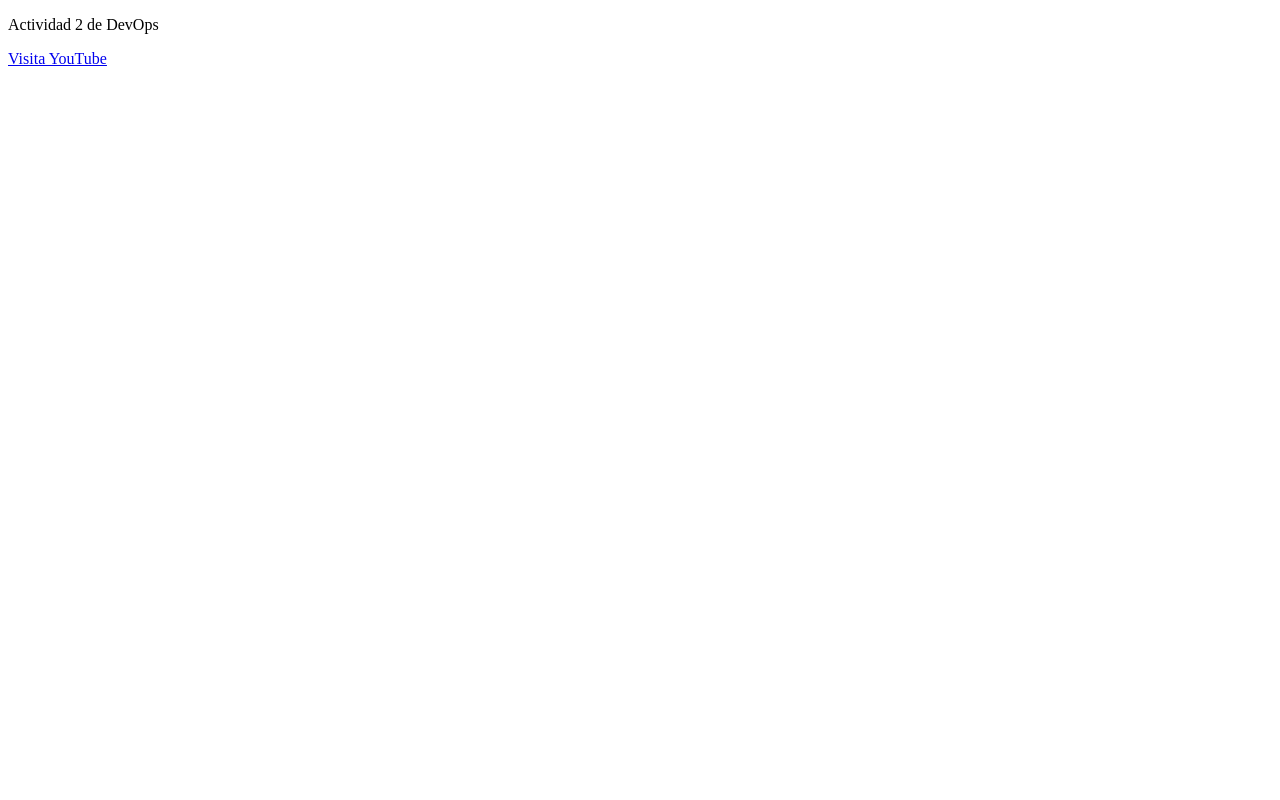
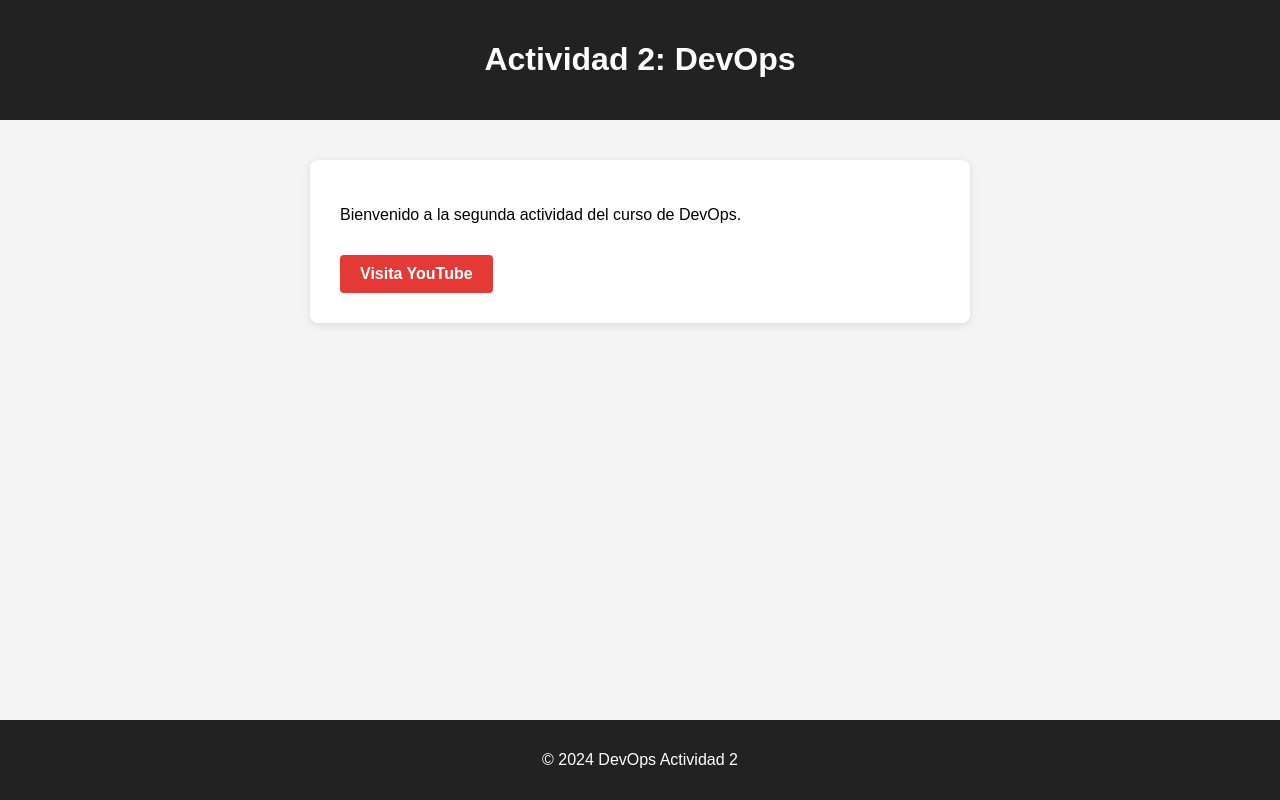
Before and after one commit to tell1to/DevOps-Actv-2, a plain HTML site: page index.html in a window 1280 px wide. Drawn offline with Linux system fonts and the light colour scheme.

Commit message:
second-commit

```diff
--- a/index.html
+++ b/index.html
@@ -1,12 +1,69 @@
 <!DOCTYPE html>
-<html lang="en">
+<html lang="es"></html>
 <head>
     <meta charset="UTF-8">
     <meta name="viewport" content="width=device-width, initial-scale=1.0">
-    <title>Document</title>
+    <title>Actividad 2 - DevOps</title>
+    <style>
+        body {
+            font-family: Arial, sans-serif;
+            margin: 0;
+            padding: 0;
+            background: #f4f4f4;
+        }
+        header {
+            background: #222;
+            color: #fff;
+            padding: 20px 0;
+            text-align: center;
+        }
+        main {
+            padding: 30px;
+            max-width: 600px;
+            margin: 40px auto;
+            background: #fff;
+            border-radius: 8px;
+            box-shadow: 0 2px 8px rgba(0,0,0,0.1);
+        }
+        .btn {
+            display: inline-block;
+            padding: 10px 20px;
+            background: #e53935;
+            color: #fff;
+            text-decoration: none;
+            border-radius: 4px;
+            font-weight: bold;
+            transition: background 0.2s;
+            margin-top: 15px;
+        }
+        .btn:hover {
+            background: #b71c1c;
+        }
+        footer {
+            text-align: center;
+            padding: 15px 0;
+            background: #222;
+            color: #fff;
+            position: fixed;
+            width: 100%;
+            bottom: 0;
+        }
+    </style>
 </head>
 <body>
-    <p>Actividad 2 de DevOps</p>
-    <a href="https://www.youtube.com/" target="_blank">Visita YouTube</a>
+    <header>
+        <h1>Actividad 2: DevOps</h1>
+    </header>
+    <main>
+        <section>
+            <p>Bienvenido a la segunda actividad del curso de DevOps.</p>
+            <a href="https://www.youtube.com/" target="_blank" rel="noopener noreferrer" class="btn">
+                Visita YouTube
+            </a>
+        </section>
+    </main>
+    <footer>
+        <p>&copy; 2024 DevOps Actividad 2</p>
+    </footer>
 </body>
 </html>
--- /dev/null
+++ b/style.css
@@ -0,0 +1,127 @@
+/* Reset some default styles */
+* {
+    margin: 0;
+    padding: 0;
+    box-sizing: border-box;
+}
+
+/* Body styling */
+body {
+    font-family: 'Segoe UI', Arial, sans-serif;
+    background: #f4f6f8;
+    color: #222;
+    line-height: 1.6;
+    min-height: 100vh;
+}
+
+/* Container */
+.container {
+    max-width: 900px;
+    margin: 40px auto;
+    background: #fff;
+    border-radius: 10px;
+    box-shadow: 0 4px 24px rgba(0,0,0,0.08);
+    padding: 32px;
+}
+
+/* Headings */
+h1, h2, h3 {
+    color: #2a4d8f;
+    margin-bottom: 16px;
+    font-weight: 600;
+}
+
+h1 {
+    font-size: 2.5rem;
+    border-bottom: 2px solid #e3e8ee;
+    padding-bottom: 12px;
+}
+
+h2 {
+    font-size: 1.75rem;
+}
+
+h3 {
+    font-size: 1.25rem;
+}
+
+/* Paragraphs */
+p {
+    margin-bottom: 16px;
+}
+
+/* Links */
+a {
+    color: #2a4d8f;
+    text-decoration: none;
+    transition: color 0.2s;
+}
+
+a:hover {
+    color: #1a3260;
+    text-decoration: underline;
+}
+
+/* Buttons */
+button, .btn {
+    background: #2a4d8f;
+    color: #fff;
+    border: none;
+    border-radius: 6px;
+    padding: 10px 24px;
+    font-size: 1rem;
+    cursor: pointer;
+    transition: background 0.2s;
+}
+
+button:hover, .btn:hover {
+    background: #1a3260;
+}
+
+/* Forms */
+input, textarea, select {
+    width: 100%;
+    padding: 10px;
+    border: 1px solid #e3e8ee;
+    border-radius: 6px;
+    margin-bottom: 16px;
+    font-size: 1rem;
+    background: #f9fafb;
+}
+
+input:focus, textarea:focus, select:focus {
+    outline: none;
+    border-color: #2a4d8f;
+}
+
+/* Tables */
+table {
+    width: 100%;
+    border-collapse: collapse;
+    margin-bottom: 24px;
+}
+
+th, td {
+    padding: 12px;
+    border-bottom: 1px solid #e3e8ee;
+    text-align: left;
+}
+
+th {
+    background: #f0f4fa;
+    color: #2a4d8f;
+    font-weight: 600;
+}
+
+/* Responsive */
+@media (max-width: 600px) {
+    .container {
+        padding: 16px;
+    }
+    h1 {
+        font-size: 2rem;
+    }
+    h2 {
+        font-size: 1.25rem;
+    }
+}
```
